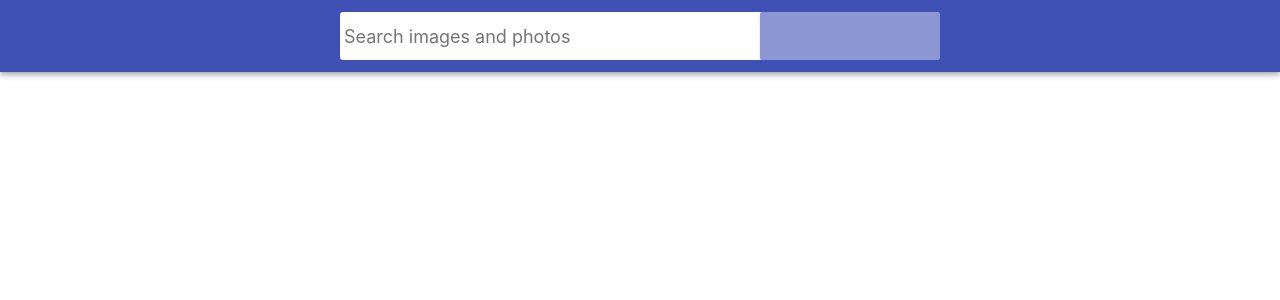
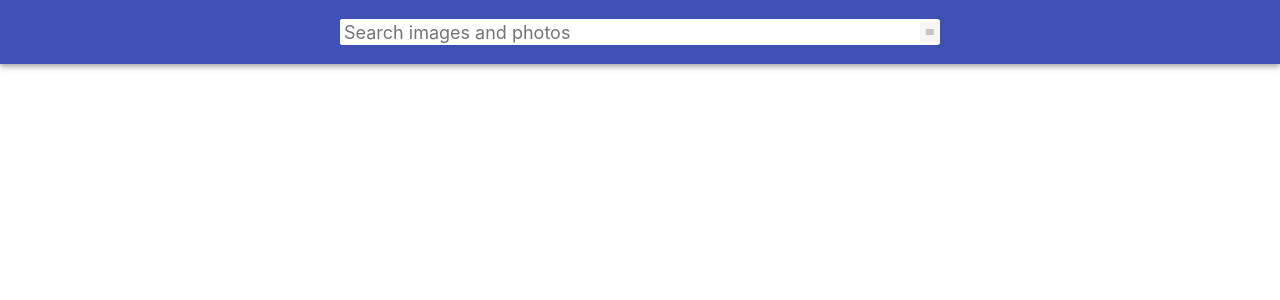
Before and after one commit to LyudmilaD/goit-react-hw-03-image-finder, a React (Create React App) app: page / in a window 1280 px wide. Shown: the top 300 px of the page. Built offline with nearby package versions, Linux system fonts and the light colour scheme; grey boxes are pictures that could not be loaded.

Commit message:
add styles

```diff
--- a/src/components/App.module.css
+++ b/src/components/App.module.css
@@ -73,9 +73,10 @@ img {
 
 .button {
     display: inline-block;
-    width: 48px;
-    height: 48px;
+    width: 20px;
+    height: 20px;
     border: 0;
+    background-image: url('https://www.svgrepo.com/show/103291/search.svg');
     background-size: 40%;
     background-repeat: no-repeat;
     background-position: center;
@@ -192,7 +193,7 @@ img {
 /*
 * Стили компонента Button (Load more)
 */
-.button {
+.buttonLoad {
     padding: 8px 16px;
     border-radius: 2px;
     background-color: #3f51b5;
@@ -213,8 +214,8 @@ img {
         0px 2px 2px 0px rgba(0, 0, 0, 0.14), 0px 1px 5px 0px rgba(0, 0, 0, 0.12);
 }
 
-.button:hover,
-.button:focus {
+.buttonLoad:hover,
+.buttonLoad:focus {
     background-color: #303f9f;
 }
 
```
